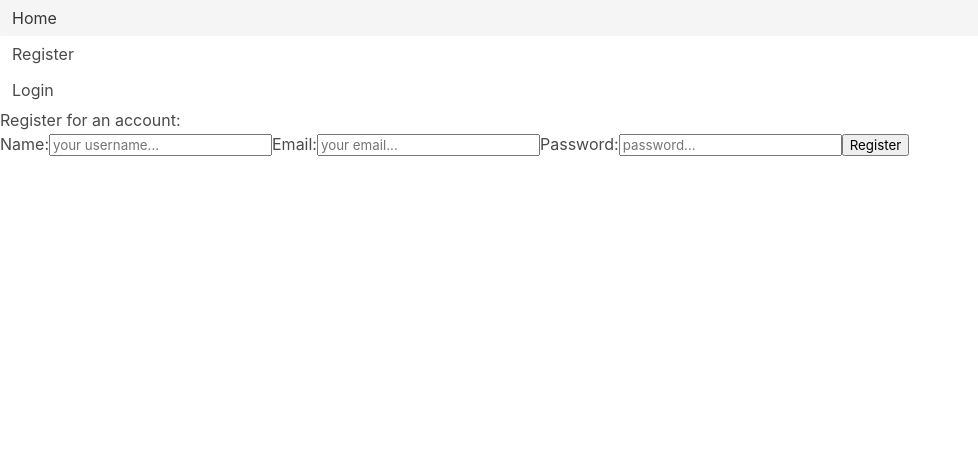
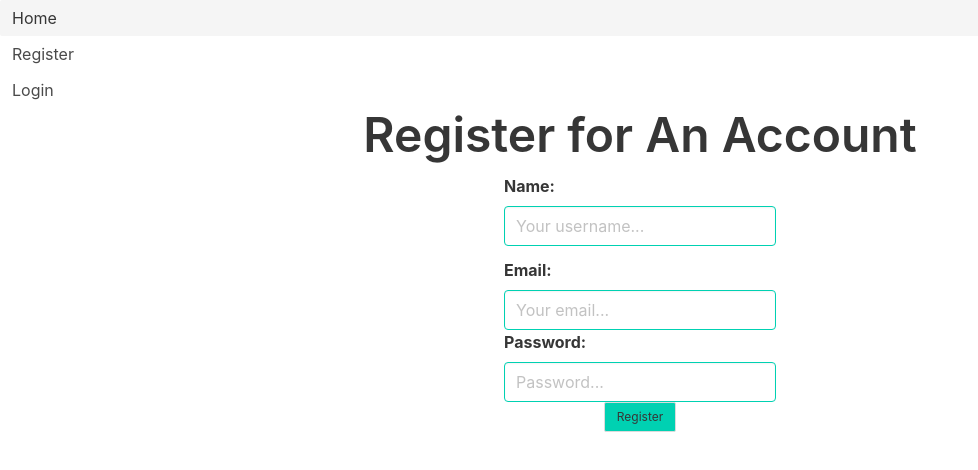
Before and after one commit to gtellez07/Project-3-Client, a React (Create React App) app: page /register in a window 1280 px wide. Shown: the top 470 px of the page, without its empty margins (0-978 px from the left). Built offline with nearby package versions, Linux system fonts and the light colour scheme; no server answers.

Commit message:
added register styling

```diff
--- a/src/components/pages/Register.jsx
+++ b/src/components/pages/Register.jsx
@@ -47,40 +47,52 @@ export default function Register({ currentUser, setCurrentUser }) {
 
 	return (
 		<div>
-			<h1>Register for an account:</h1>
+			<div className='field is-grouped is-grouped-centered'>
+				<div className='title is-1'>
+					Register for An Account
+					<p>{msg}</p>
+				</div>
 
-			<p>{msg}</p>
-
+			</div>
+			<div className='field is-grouped is-grouped-centered'>
 				<form onSubmit={handleSubmit}>
-				<label htmlFor='name'>Name:</label>
+					<label className='label' htmlFor='name'>Name:</label>
+					<div className='field'>
 						<input
+							className='input is-primary'
 							type="text"
 							id="name"
-					placeholder='your username...'
+							placeholder='Your username...'
 							onChange={e => setName(e.target.value)}
 							value={name}
 						/>
+					</div>
 
-				<label htmlFor='email'>Email:</label>
+					<label className='label' htmlFor='email'>Email:</label>
 					<input
+						className='input is-primary'
 						type="email"
 						id="email"
-					placeholder='your email...'
+						placeholder='Your email...'
 						onChange={e => setEmail(e.target.value)}
 						value={email}
 					/>
 
-				<label htmlFor='password'>Password:</label>
+					<label className='label' htmlFor='password'>Password:</label>
 					<input
+						className='input is-primary'
 						type="password"
 						id="password"
-					placeholder='password...'
+						placeholder='Password...'
 						onChange={e => setPassword(e.target.value)}
 						value={password}
 					/>
+					<div className='field is-grouped is-grouped-centered'>
 
-				<button type="submit">Register</button>
+						<button className='button is-small has-background-primary' type="submit">Register</button>
+					</div>
 				</form>
+			</div>
 		</div>
 	)
 }
```
Lines whose indentation alone changed are shown as unchanged.
